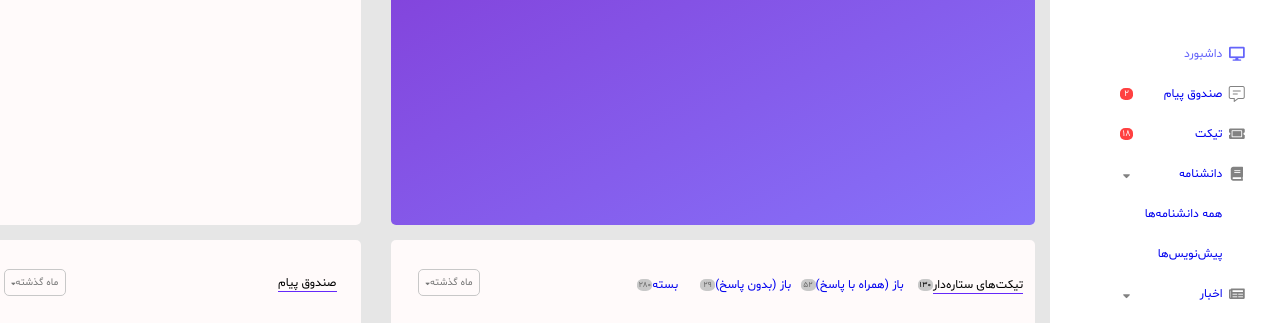
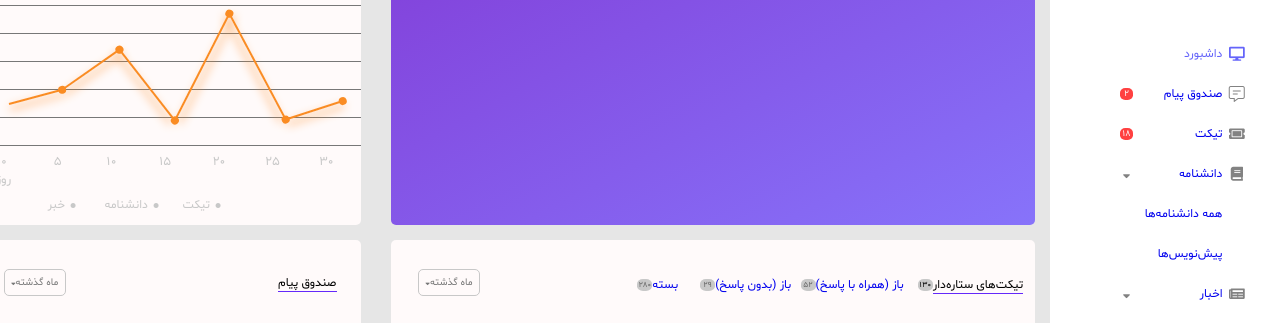
Before and after one commit to mostafa-jamali/Dashbord, a plain HTML site: page Dashbord-Phase 1.html in a window 1280 px wide. Shown: the part 230-553 px from the top of the page. Drawn offline with Linux system fonts and the light colour scheme.

Commit message:
Add linear-chart

```diff
--- a/Dashbord-Phase 1.html
+++ b/Dashbord-Phase 1.html
@@ -231,11 +231,52 @@
                         <i class="fal fa-edit fa-lg"></i>
                     </div>
                     <div class="mid-left">
-                        <div class="title-right">
-                            <a href="#"><span class="underline  blackcolor">خلاصه عملکرد</span></a>
+                        <div class="chart-top">
+                            <div class="title-right">
+                                <a href="#"><span class="underline  blackcolor">خلاصه عملکرد</span></a>
+                            </div>
+                            <div class="title-left">
+                                <a href="#" class="border"><i class="fas fa-sort-down fa-xs"></i>ماه گذشته</a>
+                            </div>
                         </div>
-                        <div class="title-left">
-                            <a href="#" class="border"><i class="fas fa-sort-down fa-xs"></i>ماه گذشته</a>
+                        <div class="chart">
+                            <div class="block">
+                                <div class="line-chart">
+                                    <div class='grafico'>
+                                        <ul class='eje-y'>
+                                            <li data-ejeY='۵۰'></li>
+                                            <li data-ejeY='۴۰'></li>
+                                            <li data-ejeY='۳۰'></li>
+                                            <li data-ejeY='۲۰'></li>
+                                            <li data-ejeY='۱۰'></li>
+                                            <li data-ejeY='۰'></li>
+                                        </ul>
+                                        <ul class='eje-x'>
+                                            <li>۰</li>
+                                            <li>۵</li>
+                                            <li>۱۰</li>
+                                            <li>۱۵</li>
+                                            <li>۲۰</li>
+                                            <li>۲۵</li>
+                                            <li>۳۰</li>
+                                            <li>روز</li>
+                                        </ul>
+                                        <span data-valor='25'>
+                                        <span data-valor='8'>
+                                        <span data-valor='13'>
+                                        <span data-valor='5'>
+                                        <span data-valor='23'>
+                                        <span data-valor='12'>
+                                        <!-- <span data-valor='0'> -->
+                                        </span></span></span></span></span></span>
+                                    </div>
+                                </div>
+                                <ul class="time-lenght horizontal-list">
+                                    <li><a class="time-lenght-btn" href="#14">خبر <b>.</b></a></li>
+                                    <li><a class="time-lenght-btn" href="#15">دانشنامه <b>.</b></a></li>
+                                    <li><a class="time-lenght-btn" href="#16">تیکت <b>.</b></a></li>
+                                </ul>
+                            </div>
                         </div>
                     </div>
                 </div>
@@ -291,7 +332,7 @@
                                     </div>
                                 </div>
                                 <div class="right">
-                                    <img src="./Assets/img/images.jpg" alt="apple" class="image">
+                                    <img src="./Assets/img/aks.jpg" alt="apple" class="image">
                                 </div>
                             </div>
                             <div class="row">
@@ -311,7 +352,7 @@
                                     </div>
                                 </div>
                                 <div class="right">
-                                    <img src="./Assets/img/images.jpg" alt="apple" class="image">
+                                    <img src="./Assets/img/aks.jpg" alt="apple" class="image">
                                 </div>
                             </div>
                             <div class="row">
@@ -330,7 +371,7 @@
                                     </div>
                                 </div>
                                 <div class="right">
-                                    <img src="./Assets/img/images.jpg" alt="apple" class="image">
+                                    <img src="./Assets/img/aks.jpg" alt="apple" class="image">
                                 </div>
                             </div>
                         </div>
@@ -362,7 +403,7 @@
                                                 <p>مصطفی حسینی، ۳ روز پیش</p>
                                             </div>
                                             <div>
-                                                <img src="./Assets/img/images.jpg" alt="apple">
+                                                <img src="./Assets/img/aks.jpg" alt="apple">
                                             </div>
                                         </div>
                                     </td>
@@ -379,7 +420,7 @@
                                                 <p> معین قاسمی، ۱۰ روز پیش</p>
                                             </div>
                                             <div>
-                                                <img src="./Assets/img/images.jpg" alt="apple">
+                                                <img src="./Assets/img/aks.jpg" alt="apple">
                                             </div>
                                         </div>
                                     </td>
@@ -393,7 +434,7 @@
                                                 <p> محمد خدایی، ۱۸ روز پیش</p>
                                             </div>
                                             <div>
-                                                <img src="./Assets/img/images.jpg" alt="apple">
+                                                <img src="./Assets/img/aks.jpg" alt="apple">
                                             </div>
                                         </div>
                                     </td>
@@ -407,7 +448,7 @@
                                                 <p> محمد حسین سعیدی، ۲۰ روز پیش</p>
                                             </div>
                                             <div>
-                                                <img src="./Assets/img/images.jpg" alt="apple">
+                                                <img src="./Assets/img/aks.jpg" alt="apple">
                                             </div>
                                         </div>
                                     </td>
@@ -421,7 +462,7 @@
                                                 <p> مهران عصاری، ۱ ماه پیش</p>
                                             </div>
                                             <div>
-                                                <img src="./Assets/img/images.jpg" alt="apple">
+                                                <img src="./Assets/img/aks.jpg" alt="apple">
                                             </div>
                                         </div>
                                     </td>
@@ -438,7 +479,7 @@
                                                 <p> علیرضا ریاحی، ۲ ماه پیش</p>
                                             </div>
                                             <div>
-                                                <img src="./Assets/img/images.jpg" alt="apple">
+                                                <img src="./Assets/img/aks.jpg" alt="apple">
                                             </div>
                                         </div>
                                     </td>
@@ -472,7 +513,7 @@
                                                 <p>مصطفی حسینی، ۳ روز پیش</p>
                                             </div>
                                             <div>
-                                                <img src="./Assets/img/images.jpg" alt="apple">
+                                                <img src="./Assets/img/aks.jpg" alt="apple">
                                             </div>
                                         </div>
                                     </td>
@@ -489,7 +530,7 @@
                                                 <p> معین قاسمی، ۱۰ روز پیش</p>
                                             </div>
                                             <div>
-                                                <img src="./Assets/img/images.jpg" alt="apple">
+                                                <img src="./Assets/img/aks.jpg" alt="apple">
                                             </div>
                                         </div>
                                     </td>
@@ -503,7 +544,7 @@
                                                 <p> محمد خدایی، ۱۸ روز پیش</p>
                                             </div>
                                             <div>
-                                                <img src="./Assets/img/images.jpg" alt="apple">
+                                                <img src="./Assets/img/aks.jpg" alt="apple">
                                             </div>
                                         </div>
                                     </td>
@@ -517,7 +558,7 @@
                                                 <p> محمد حسین سعیدی، ۲۰ روز پیش</p>
                                             </div>
                                             <div>
-                                                <img src="./Assets/img/images.jpg" alt="apple">
+                                                <img src="./Assets/img/aks.jpg" alt="apple">
                                             </div>
                                         </div>
                                     </td>
@@ -531,7 +572,7 @@
                                                 <p> مهران عصاری، ۱ ماه پیش</p>
                                             </div>
                                             <div>
-                                                <img src="./Assets/img/images.jpg" alt="apple">
+                                                <img src="./Assets/img/aks.jpg" alt="apple">
                                             </div>
                                         </div>
                                     </td>
@@ -548,7 +589,7 @@
                                                 <p> علیرضا ریاحی، ۲ ماه پیش</p>
                                             </div>
                                             <div>
-                                                <img src="./Assets/img/images.jpg" alt="apple">
+                                                <img src="./Assets/img/aks.jpg" alt="apple">
                                             </div>
                                         </div>
                                     </td>
--- a/style.css
+++ b/style.css
@@ -549,9 +549,9 @@ body{
     border-radius: 5px;
     background-color: snow;
     display: flex;
-    flex-direction: row-reverse;
+    flex-direction: column;
     align-content: flex-start;
-    justify-content: space-between;
+    /* justify-content: space-between; */
 }
 .container .down .down-right{
     width: calc((85vw - 30px) - 30vw - 30px);
@@ -646,7 +646,13 @@ a:visited{
     border-color: gray;
     border-width: 1px;
 }
-
+.container .mid .mid-left .chart-top{
+    width: 100%;
+    height: 90px;
+    display: flex;
+    flex-direction: row-reverse;
+    justify-content: space-between;
+}
 .container .mid .mid-left .title-right{
     width: 28%;
     height: 90px;
@@ -990,3 +996,123 @@ tr .th2{
     margin-top: 5px;
     color: rgb(150, 150, 150);
 }
+.container .mid .mid-left .chart{
+    width: 100%;
+    height: 100%;
+    display: flex;
+    align-items: center;
+    justify-content: center;
+}
+
+.container .mid .mid-left  .chart ul {
+	list-style-type: none;
+	margin: 0;
+	padding-left: 0;
+}
+
+.container .mid .mid-left  .chart .horizontal-list li {
+	float: left;
+}
+.container .mid .mid-left  .chart .block {
+	/* margin: 25px 25px 0 0; */
+	/* background: #394264; */
+	border-radius: 5px;
+    /* float: left; */
+    width: 400px;
+    /* overflow: hidden; */
+}
+.container .mid .mid-left  .chart .line-chart {
+	height: 200px;
+	/* background: #11a8ab; */
+}
+.container .mid .mid-left  .chart .time-lenght {
+	padding-bottom: 10px;
+	padding-left: 50px;
+    /* overflow: hidden; */
+}
+.container .mid .mid-left  .chart .time-lenght-btn {
+	display: block;
+    width: 70px;
+    color: rgb(200, 200, 200);
+    line-height: 32px;
+	/* background: #50597b; */
+	/* border-radius: 5px; */
+	font-size: 12px;
+	text-align: center;
+	/* margin-right: 5px; */
+}
+.container .mid .mid-left  .chart .time-lenght-btn b{
+    font-size: 30px;
+}
+
+.container .mid .mid-left  .chart .grafico {
+  /* padding: 2rem 1rem 1rem; */
+    width: 100%;
+    height: 100%;
+    position: relative;
+    color: rgb(250, 140, 35);
+    font-size: 80%;
+}
+.container .mid .mid-left  .chart .grafico span {
+    display: block;
+    position: absolute;
+    bottom: 5rem;
+    left: 2rem;
+    height: 0;
+    border-top: 2px solid;
+    transform-origin: left center;
+    box-shadow: 0px 5px 10px rgb(250, 140, 35);
+}
+.container .mid .mid-left  .chart .grafico span > span {
+  left: 100%; bottom: 0;
+}
+[data-valor='25'] {width: 55px; transform: rotate(-15deg);}
+[data-valor='8'] {width: 70px; transform: rotate(-20deg);}
+[data-valor='13'] {width: 90px; transform: rotate(87deg);}
+[data-valor='5'] {width: 120px; transform: rotate(-115deg);}
+[data-valor='23'] {width: 120px; transform: rotate(125deg);}
+[data-valor='12'] {width: 60px; transform: rotate(-80deg);}
+[data-valor='15'] {width: 45px; transform: rotate(-45deg);}
+
+[data-valor]:before {
+    content: '';
+    position: absolute;
+    display: block;
+    right: -4px;
+    bottom: -3px;
+    padding: 4px;
+    background: rgb(250, 140, 35);
+    border-radius: 50%;
+}
+
+[class^='eje-'] {
+    position: absolute;
+    left: 0;
+    bottom: 0rem;
+    color: rgb(200, 200, 200);
+    width: 100%;
+    padding: 1rem 1rem 0 2rem;
+    height: 90%;
+}
+.container .mid .mid-left  .chart .eje-x {
+    height: 2rem;
+}
+.container .mid .mid-left  .chart .eje-y li {
+    height: 15%;
+    border-top: 1px solid #777;
+}
+[data-ejeY]:before {
+    content: attr(data-ejeY);
+    display: inline-block;
+    width: 2rem;
+    text-align: right;
+    line-height: 0;
+    position: relative;
+    left: -2.5rem;
+    top: -.5rem;
+}
+.container .mid .mid-left  .chart .eje-x li {
+    width: 14%;
+    float: left;
+    text-align: center;
+}
```
Also changed, not shown: Assets/img/aks.jpg (added).
